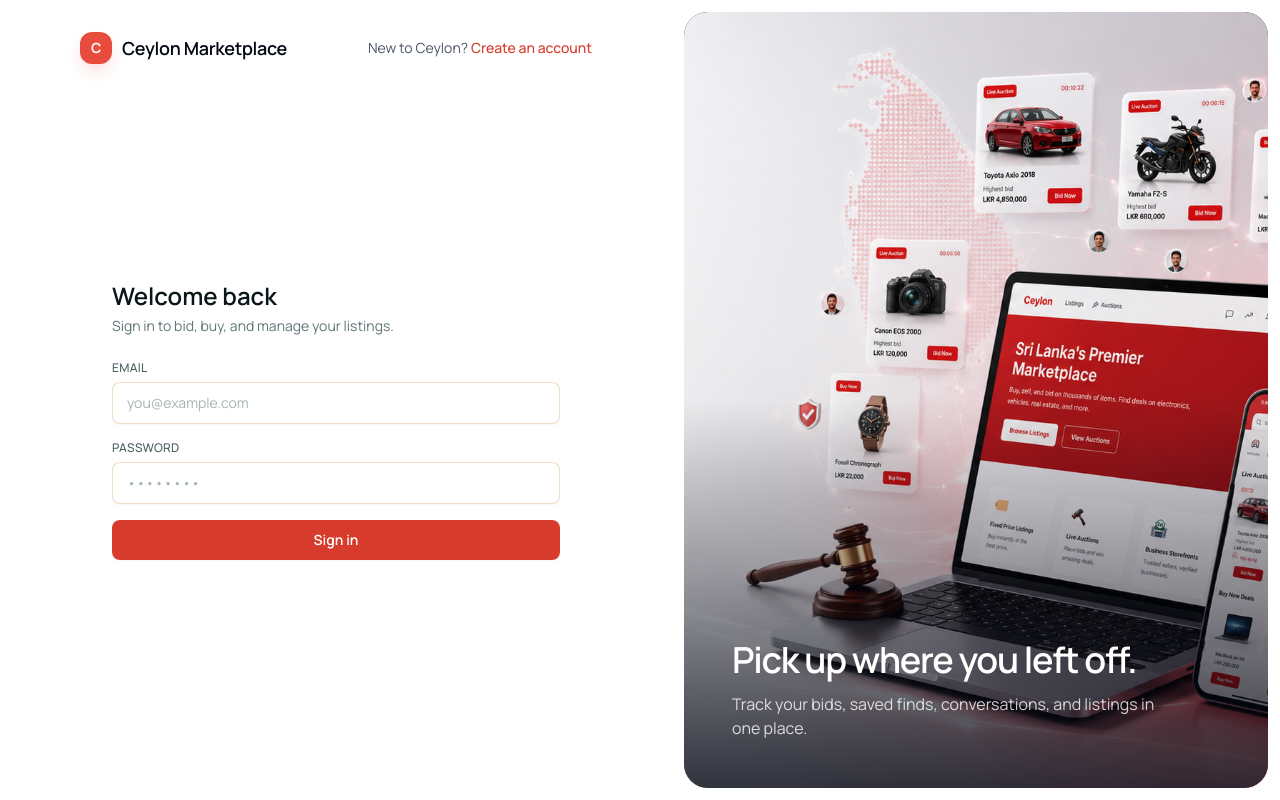
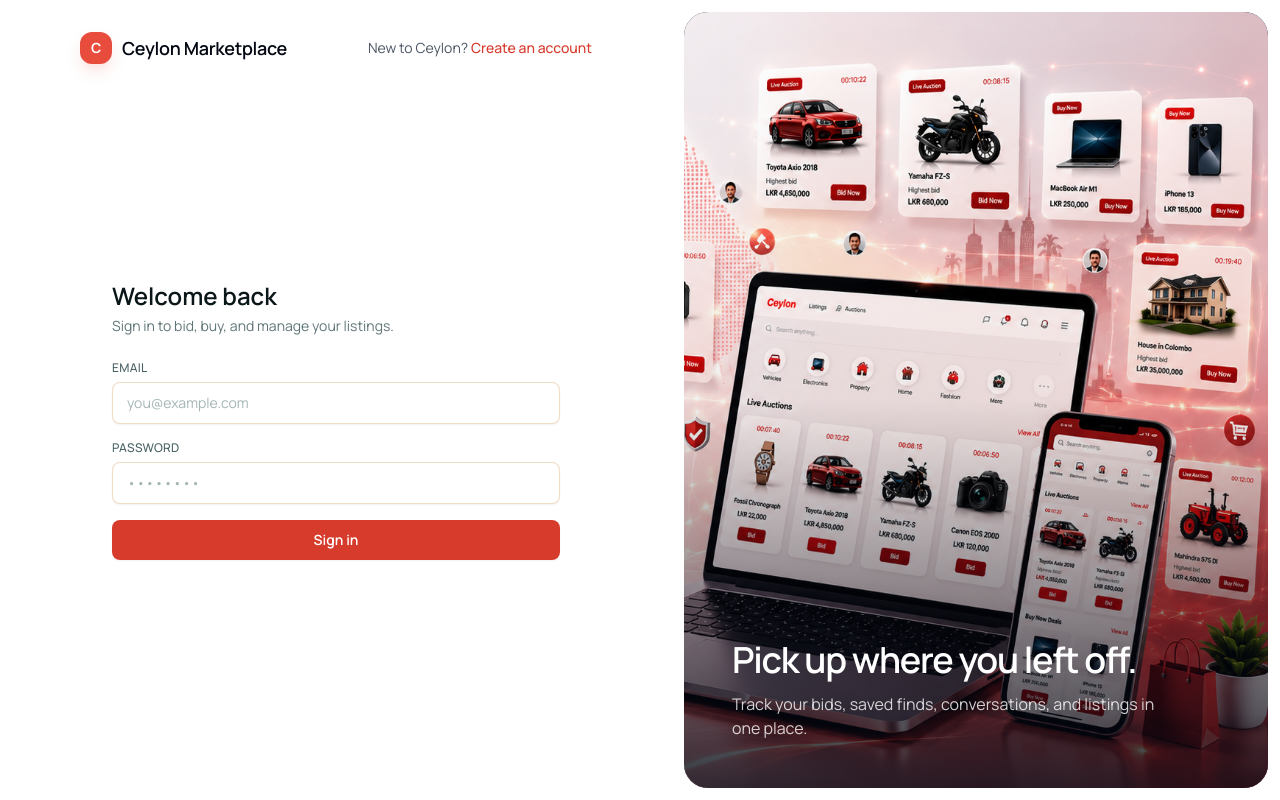
Before and after one commit to Ceylon-Marketplace/ceylon-marketplace, a Next.js app: page /login in a window 1280 px wide. Built offline with nearby package versions, Linux system fonts and the light colour scheme.

Commit message:
fix: update marketplace collection image alt text and adjust styling

```diff
--- a/src/components/auth/auth-shell.tsx
+++ b/src/components/auth/auth-shell.tsx
@@ -55,10 +55,10 @@ export function AuthShell({
         <aside className="relative m-3 hidden min-h-[calc(100dvh-1.5rem)] overflow-hidden rounded-3xl bg-gray-900 lg:block">
           <Image
             src="/images/auth/marketplace-collection.jpg"
-            alt="A camera, ceramic vase, trainers, woven bag, and wooden stool arranged as marketplace finds"
+            alt="Ceylon Marketplace shown on a laptop and phone, surrounded by live auction and buy-now listing cards for vehicles, electronics, and real estate"
             fill
             sizes="(min-width: 1024px) 45vw, 0px"
-            className="object-cover"
+            className="object-cover object-right"
           />
           <div className="absolute inset-0 bg-gradient-to-t from-gray-950/80 via-gray-950/5 to-transparent" />
           <div className="absolute inset-x-0 bottom-0 p-8 text-white xl:p-12">
```
Also changed, not shown: public/images/auth/marketplace-collection.jpg.
